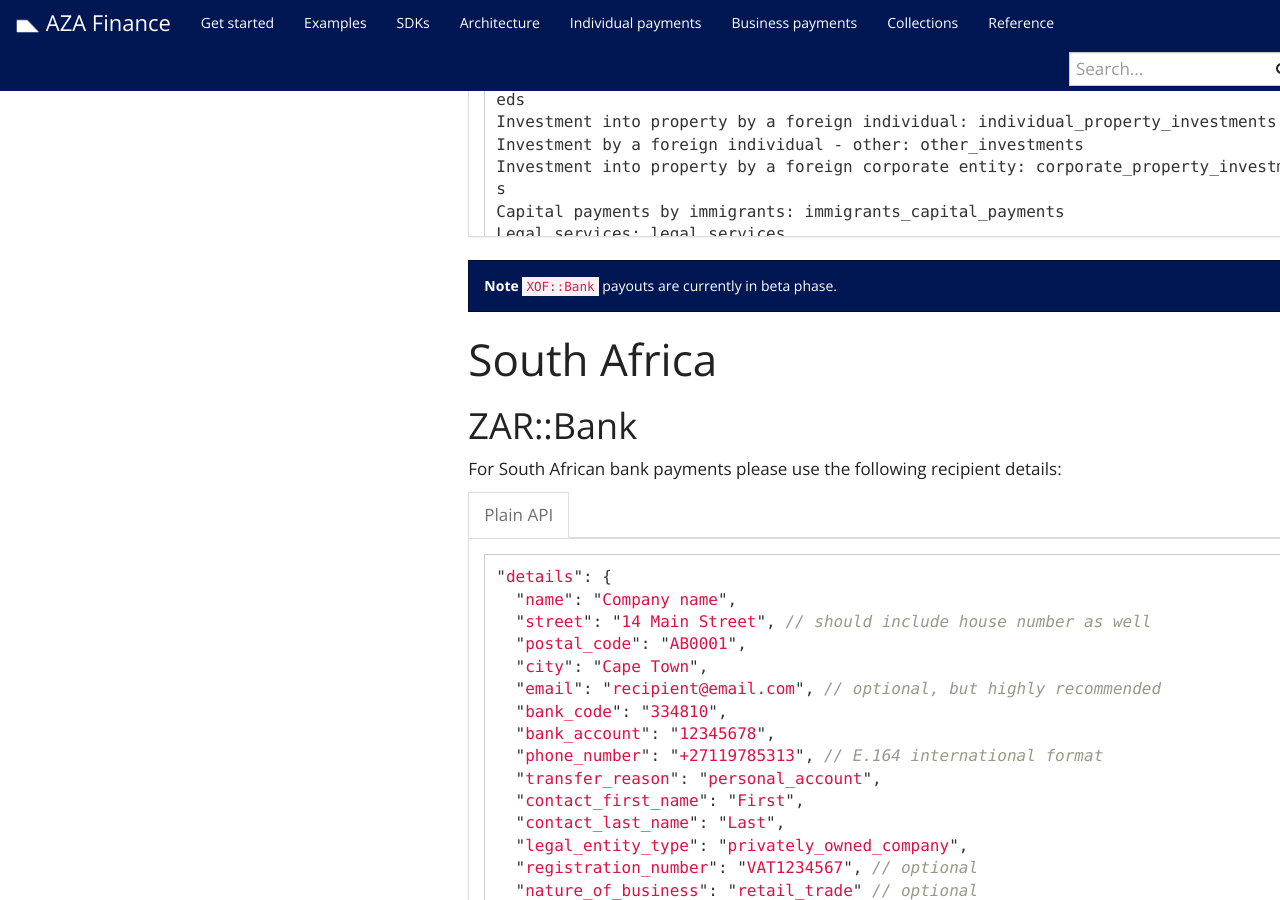
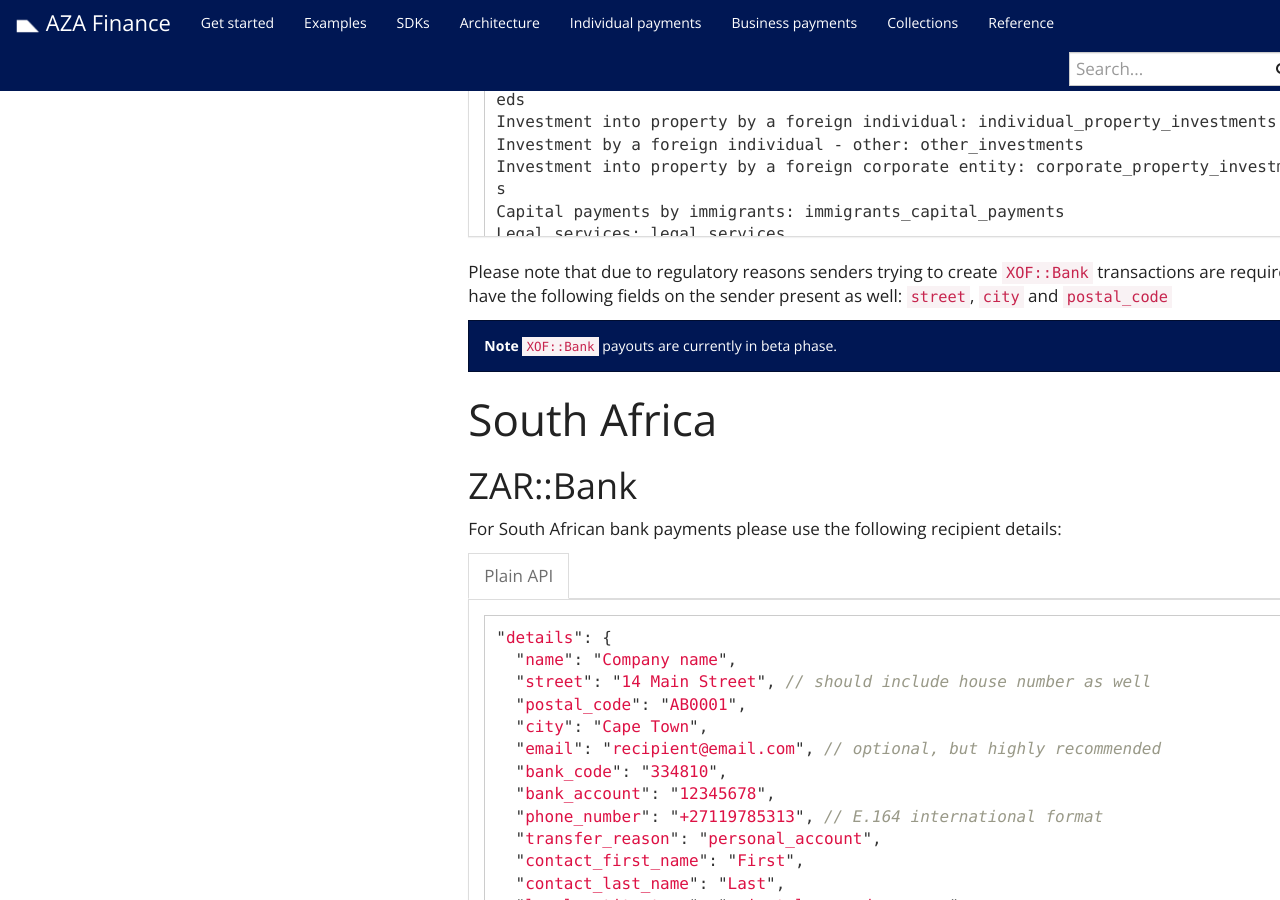
Before and after one commit to transferzero/api-documentation, a Jekyll site: the page built from _docs/business-payments.md, in a window 1280 px wide and 900 px high, scrolled down 6882 px. Built offline with Jekyll 4.4.1, drawn with Linux system fonts in a browser that asks for light colours; nearby versions of some CDN libraries; comment, search, counter and statistics services are not loaded.

Commit message:
update sender ids docs

```diff
--- a/_includes/corridors/xof-bank.md
+++ b/_includes/corridors/xof-bank.md
@@ -174,6 +174,9 @@ Coris Bank International Togo: TG182
 
 {% include corridors/transfer_reasons.md %}
 
+Please note that due to regulatory reasons senders trying to create `XOF::Bank` transactions are required to have the following fields on the sender present as well:
+`street`, `city` and `postal_code`
+
 <div class="alert alert-info" markdown="1">
 **Note** `XOF::Bank` payouts are currently in beta phase.
 </div>
```
